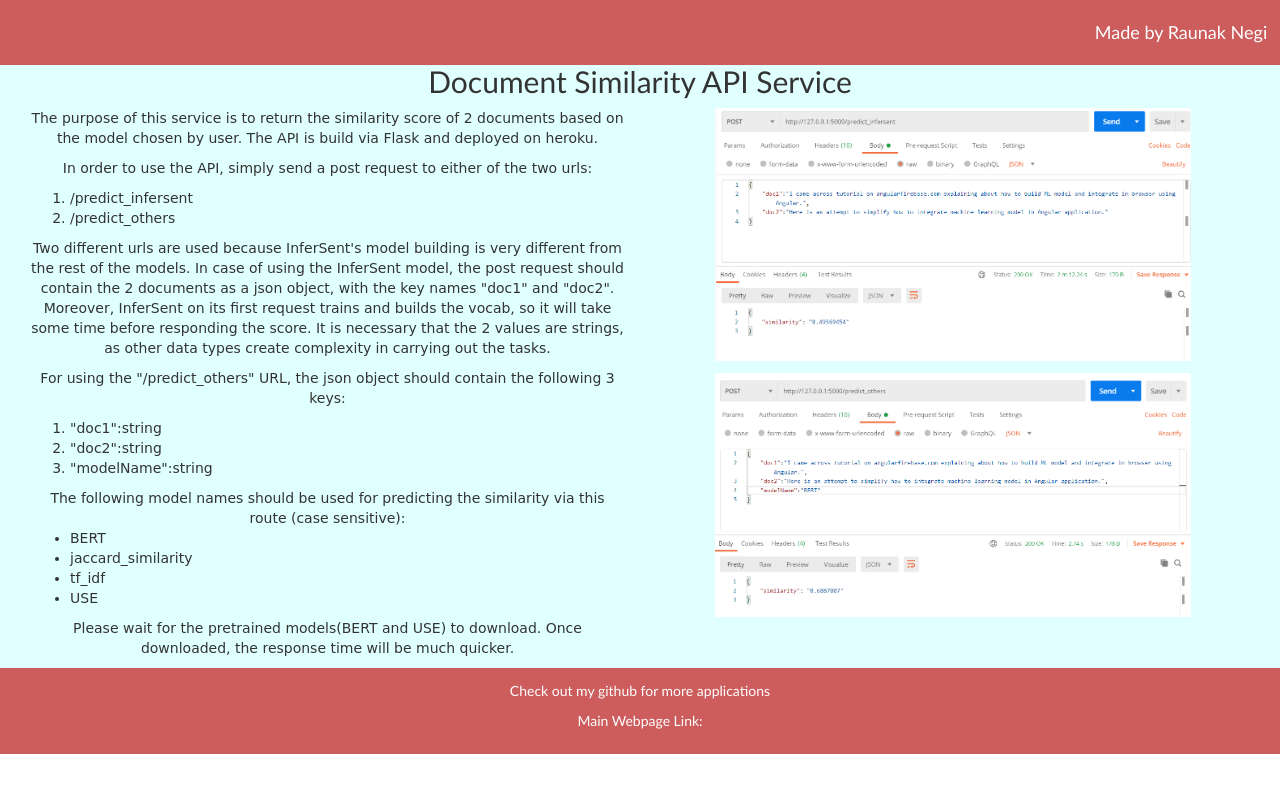
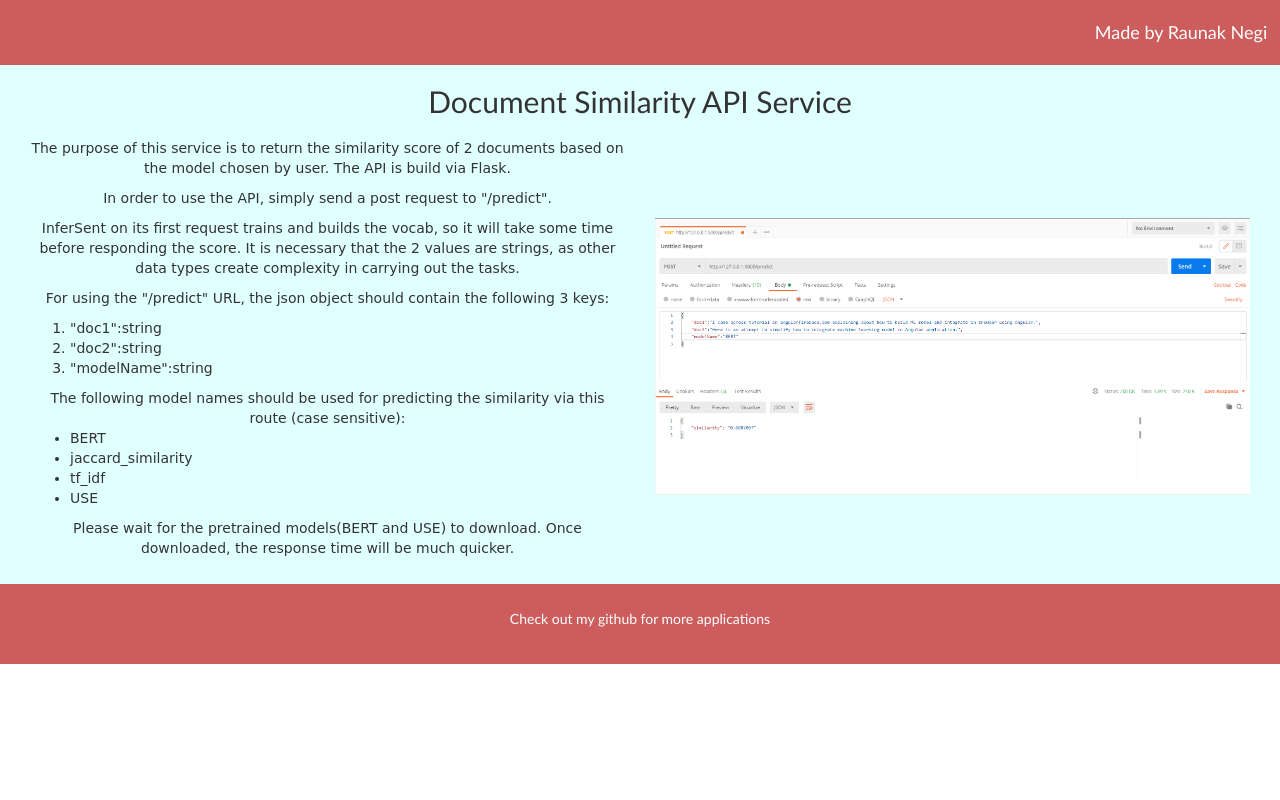
Before and after one commit to raunaknegi/similarity-checker, a Flask app: page / in a window 1280 px wide. Run offline with Flask 2, Linux system fonts and the light colour scheme; some libraries are stand-ins or nearby versions.

Commit message:
pushing images

```diff
--- a/api/static/styles.css
+++ b/api/static/styles.css
@@ -13,11 +13,16 @@ body{
     color: white;
 }
 
+.heading{
+    margin-top: 1rem;
+}
+
 .body-container{
     background-color: lightcyan;
 }
 
 .API-text{
+    padding-top: 1rem;
     font-family: cursive;
 }
 
@@ -26,11 +31,12 @@ body{
 }
 
 .img{
-    width: 80%;
-    padding-bottom: 2%;
+    width: 100%;
+    margin: 15% auto;
 }
 
 .footer-container{
-    padding: 1%;
+    padding: 2.5rem;
     background-color: indianred;
+
 }
--- a/api/templates/main.html
+++ b/api/templates/main.html
@@ -16,32 +16,24 @@
         <div class="container-fluid nav-bar col-md-12">
             <h4> Made by Raunak Negi</h4>
         </div>
-        <div class="container-fluid body-container">
+        <div class="container-fluid body-container col-md-12">
             <div class="heading">
                 <h2>Document Similarity API Service</h2>
             </div>
             <div class="body-container">
                 <div class="API-text col-md-6">
                     <p>The purpose of this service is to return the similarity score of 2
-                        documents based on the model chosen by user. The API is build via Flask and deployed on heroku.
+                        documents based on the model chosen by user. The API is build via Flask.
                     </p>
                     <p>
-                        In order to use the API, simply send a post request to either of the two urls:
-                        <ol class="list">
-                            <li>/predict_infersent</li>
-                            <li>/predict_others</li>
-                        </ol>
+                        In order to use the API, simply send a post request to "/predict".
                     </p>
                     <p>
-                        Two different urls are used because InferSent's model building is very different from the rest of the models.
-                        In case of using the InferSent model, the post request should contain the 2 documents as a json object, with
-                        the key names "doc1" and "doc2". Moreover, InferSent on its first request trains and builds the vocab, so it will
-                        take some time before responding the score.
-
+                        InferSent on its first request trains and builds the vocab, so it will take some time before responding the score.
                         It is necessary that the 2 values are strings, as other data types create complexity in carrying out the tasks.
                     </p>
                     <p>
-                        For using the "/predict_others" URL, the json object should contain the following 3 keys:
+                        For using the "/predict" URL, the json object should contain the following 3 keys:
                         <ol class="list">
                             <li>"doc1":string</li>
                             <li>"doc2":string</li>
@@ -60,14 +52,12 @@
                     </p>
                 </div>
                 <div class="container-fluid API-example col-md-6">
-                    <img class="img" src="../static/images/infersent.png" alt="image.exe">
-                    <img class="img" src="../static/images/BERT.png">
+                    <img class="img" src="../static/images/Sample.png">
                 </div>
             </div>
         </div>
         <div class="container-fluid footer-container col-md-12">
             <p>Check out my github for more applications</p>
-            <p>Main Webpage Link: </p>
         </div>
     </body>
 </html>
```
Also changed, not shown: api/static/images/Sample.png (added), images/api-front-end.png (added), images/front-end-loaded.png (added), images/front-end-loading.png (added).
